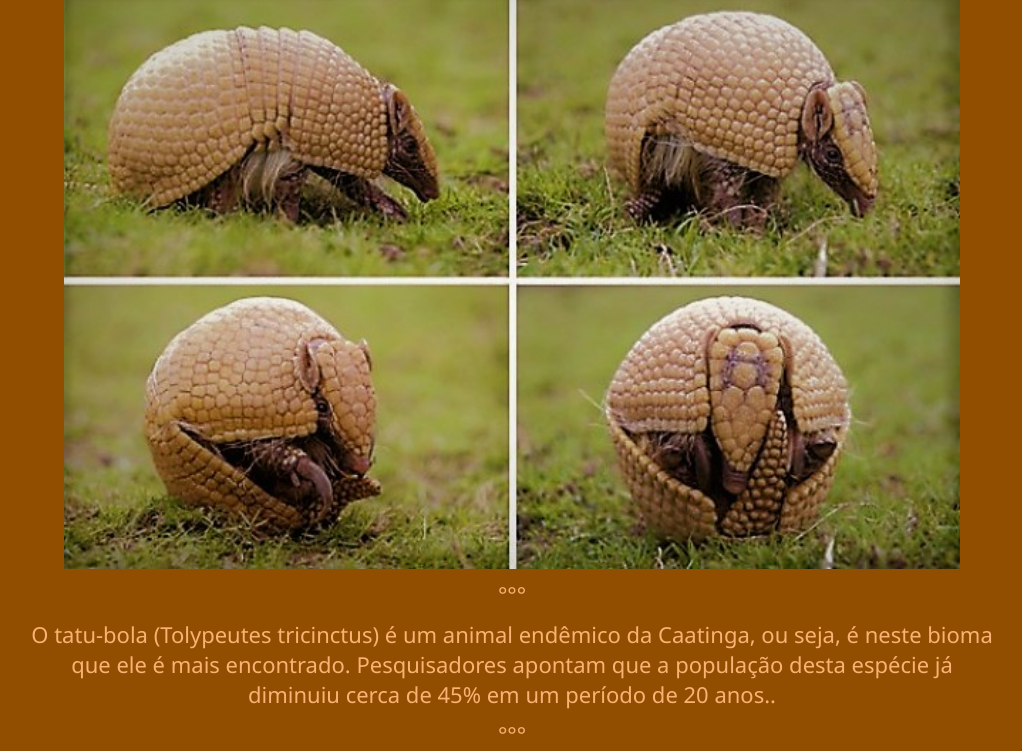
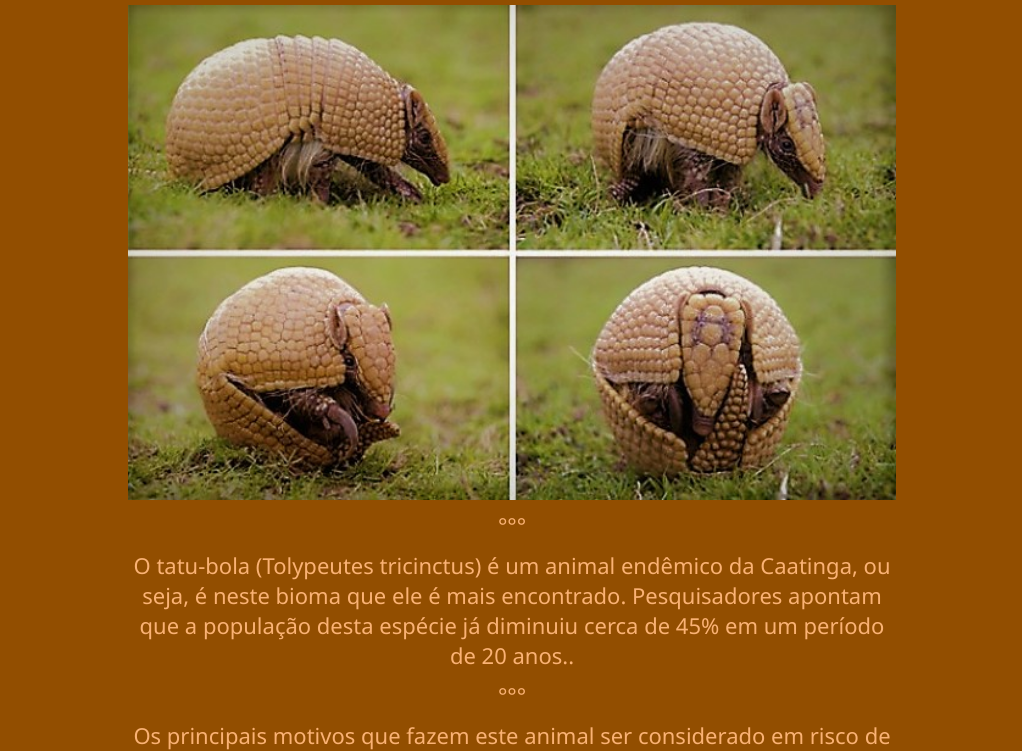
Before and after one commit to ClaudemirAlves/TatuBola, a plain HTML site: page index.html in a window 1280 px wide. Shown: the part 123-874 px from the top of the page, without its empty margins (128-1150 px from the left). Drawn offline with Linux system fonts and the light colour scheme.

Commit message:
Update index.html

```diff
--- a/index.html
+++ b/index.html
@@ -10,13 +10,13 @@
     <style>
         body {
             font-family: 'Segoe UI', Tahoma, Verdana, 'Gill Sans', 'Gill Sans MT', 'Trebuchet MS', sans-serif, Tahoma;
-            margin: 50px 0;
+            margin: 5% 0;
         }
 
         p {
             padding: 5px;
             font-size: 22px;
-            margin: 0px 150px;
+            margin: 0 20%;
             color: #fab274;
         }
 
@@ -32,7 +32,7 @@
 </head>
 
 <body bgcolor="#924e00" style=" text-align: center; ">
-    <h1>Tatu-Bola</h1><img src="tatubola1.png" alt="Imagem de um Tatu-Bola em quatro posições diferente" style="width:70%">
+    <h1>Tatu-Bola</h1><img src="tatubola1.png" alt="Imagem de um Tatu-Bola em quatro posições diferente" style="width:60%">
     <p>°°°</p>
     <p>O tatu-bola (Tolypeutes tricinctus) é um animal endêmico da Caatinga, ou seja, é neste bioma que ele é mais encontrado. Pesquisadores apontam que a população desta espécie já diminuiu cerca de 45% em um período de 20 anos.. </p>
     <p>°°°</p>
```
